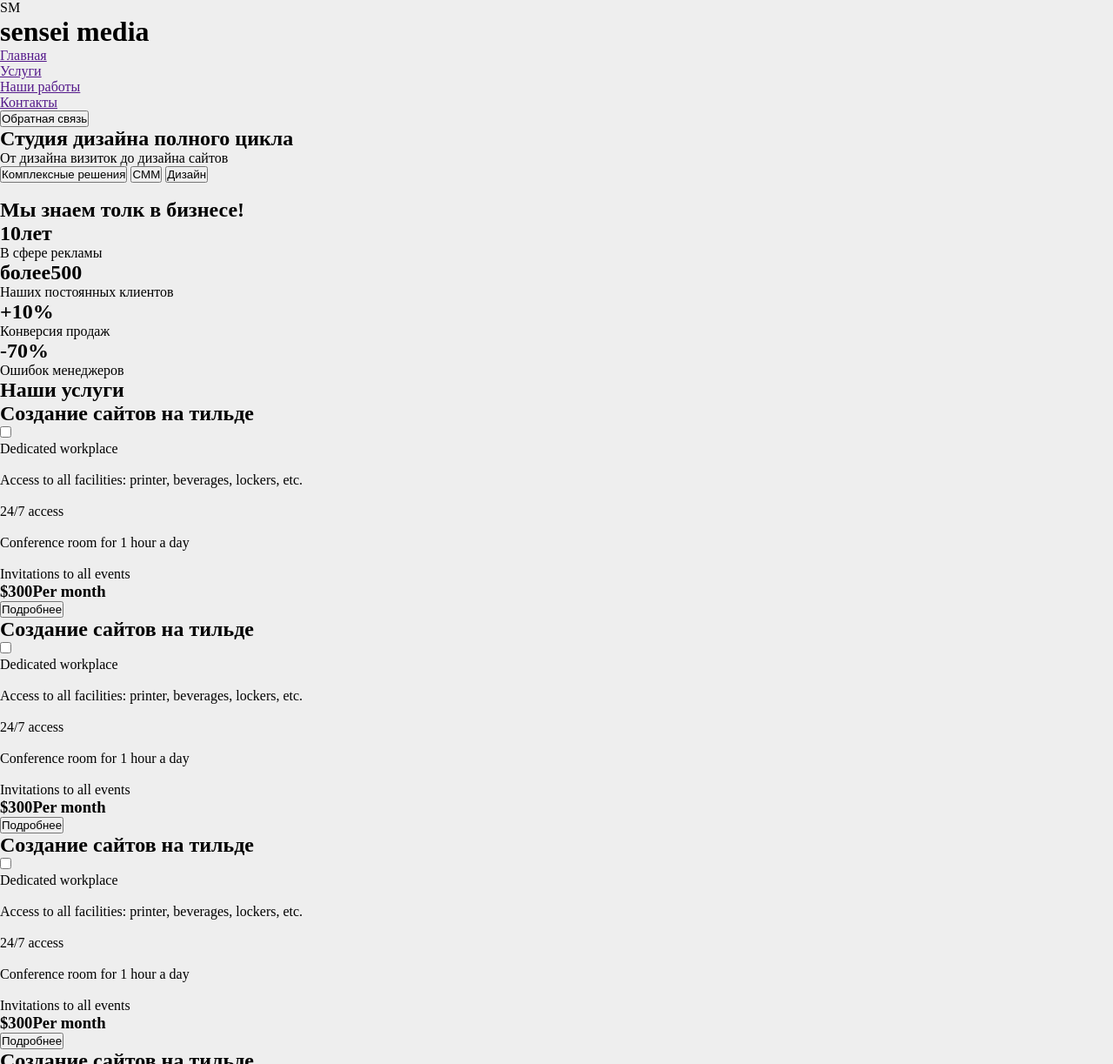
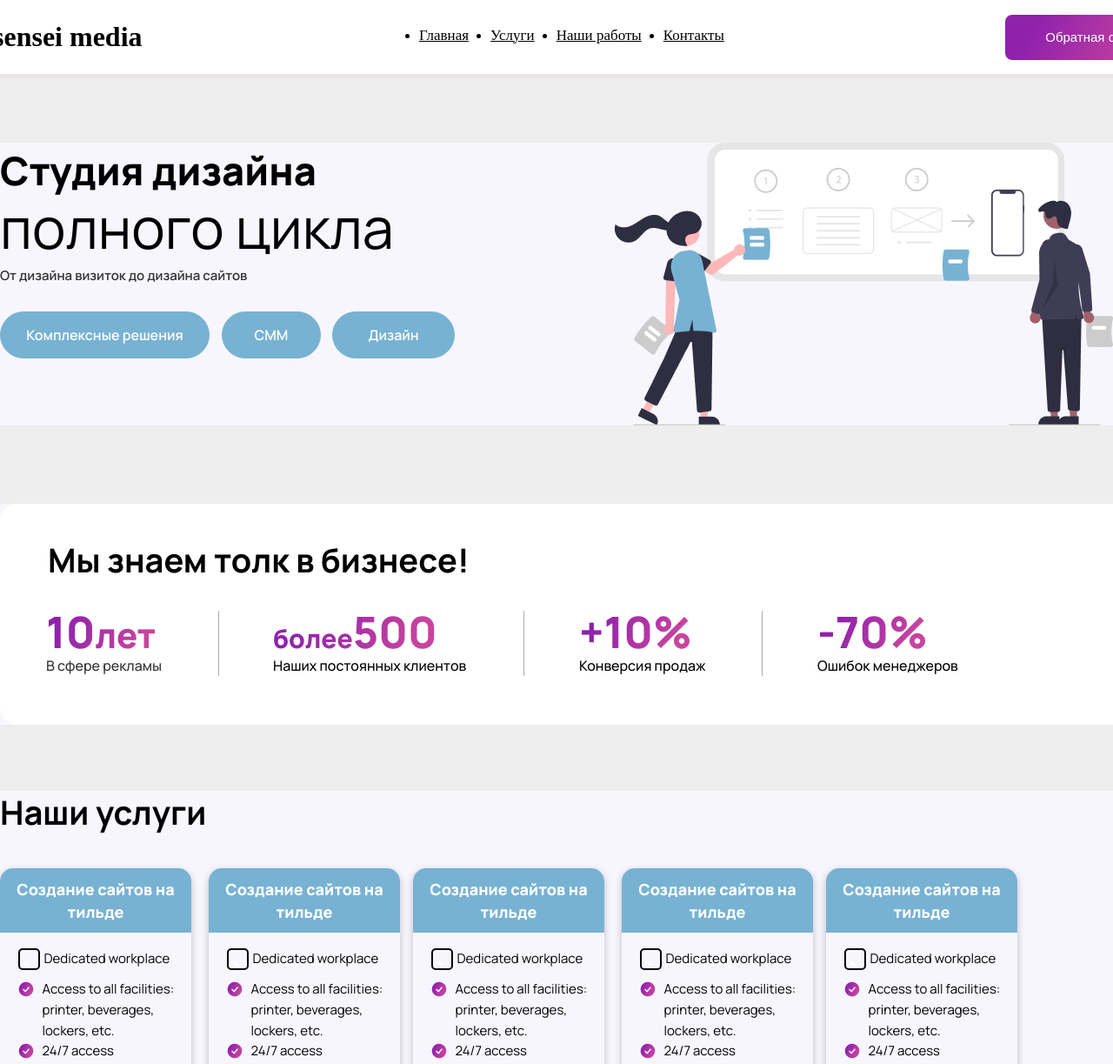
Before and after one commit to furqatbek13/Sensei-media, a plain HTML site: page index.html in a window 1280 px wide. Shown: the top 1223 px of the page at 87% size. Drawn offline with Linux system fonts and the light colour scheme.

Commit message:
yena bitta shunaqasidan infilictlar

```diff
--- a/style/mirjalol.style.css
+++ b/style/mirjalol.style.css
@@ -14,15 +14,17 @@ z-index: 100;
 background-color: #fff;
 }
 .head{
-    width: 1187px;
+    width: 1440px;
     height: 70px;
     align-items: center;
     display: flex;
+    justify-content: space-between;
 }
 
 .container {
-    width: 1187px;
+    width: 1440px;
     background-color: white;
+    margin: auto;
   }
   .letter_and_img_both_head {
     width: 325px;
@@ -379,13 +381,14 @@ background-color: #fff;
     height: 542px;
     display: flex;
     align-items: center;
-    justify-content: center;
+    justify-content: space-between;
     margin-top: 76px;
   }
   .section_3_cont {
     width: 1170px;
     height: 542px;
     background-color: #f7f6ff;
+
   }
   .section_3_cont h2 {
     width: 274px;
--- a/style/style.css
+++ b/style/style.css
@@ -1,4 +1,4 @@
-@import url(./mirjalo.style.css);
+@import url(./mirjalol.style.css);
 * {
   padding: 0;
   margin: 0;
```
Also changed, not shown: mirjalol.images/akar-icons_circle-check-fill.png (added), mirjalol.images/undraw_mobile_wireframe_re_jxui 1.png (added).
